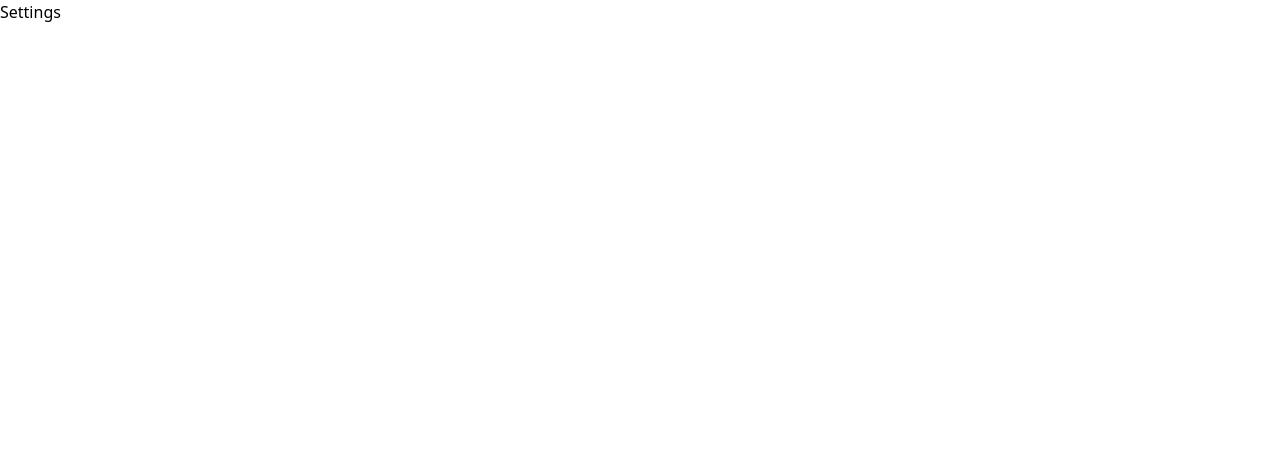
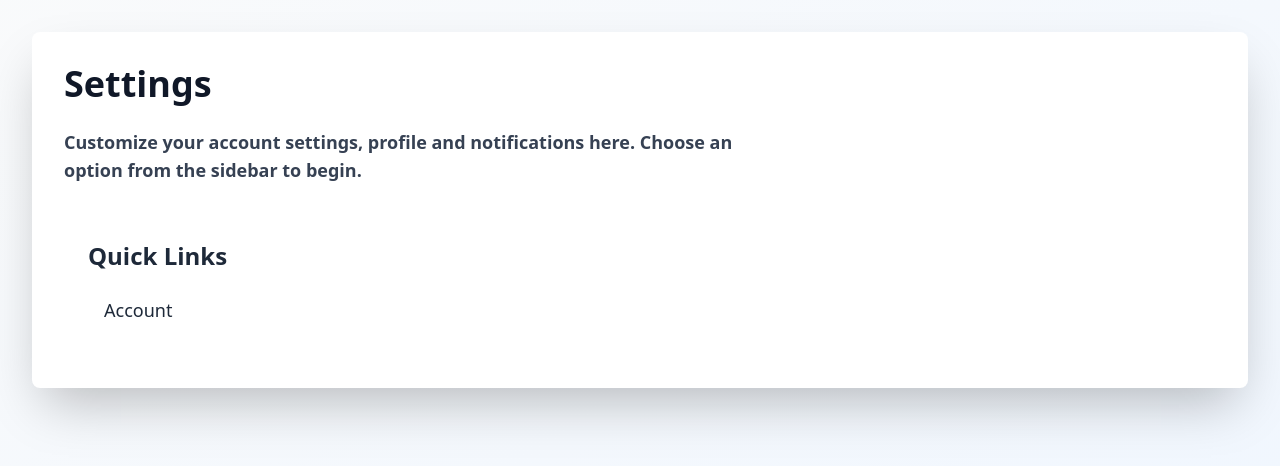
Before and after one commit to mnraza-dev/NextJS_Mastery, a Next.js app in the folder demos/: page /dashboard/analytics/settings in a window 1280 px wide. Shown: the top 466 px of the page. Built offline with nearby package versions, Linux system fonts and the light colour scheme.

Commit message:
Add website traffic surge metrics to Analytics Dashboard

```diff
--- a/demos/src/app/dashboard/analytics/page.tsx
+++ b/demos/src/app/dashboard/analytics/page.tsx
@@ -117,6 +117,19 @@ const Analytics = () => {
                 <p className="text-sm text-gray-500">+$15,000</p>
               </div>
             </li>
+            <li className="flex items-center justify-between bg-white rounded-lg shadow-md p-4">
+              <div>
+                <h3 className="text-lg font-semibold text-pray-700 ">
+                  Website Traffic Surge
+                </h3>
+                <p className="text-sm text-gray-600F">
+                  Traffic increased by 8% on 20-07-2025
+                </p>
+              </div>
+              <div>
+                <p className="text-sm text-gray-500">+200 Visits</p>
+              </div>
+            </li>
           </ul>
         </div>
       </div>
--- a/demos/src/app/dashboard/analytics/settings/page.tsx
+++ b/demos/src/app/dashboard/analytics/settings/page.tsx
@@ -1,9 +1,35 @@
-import React from 'react'
+import Link from "next/link";
+import React from "react";
 
 const Settings = () => {
   return (
-    <div>Settings</div>
-  )
-}
+    <div className="min-h-screen bg-gradient-to-br from-gray-50 to-blue-50  p-8">
+      <div className="max-w-7xl bg-white rounded-lg  shadow-2xl p-8  mx-auto">
+        <h1 className="text-4xl mb-6 font-extrabold text-gray-900">Settings</h1>
+        <p className="mb-8 max-w-2xl text-lg font-semibold text-gray-700">
+          Customize your account settings, profile and notifications here.
+          Choose an option from the sidebar to begin.
+        </p>
+        <div className="flex space-x-12">
+          <div className=" w-1/4 bg-white rounded-lg p-6 space-y-6">
+            <h2 className=" text-2xl font-semibold text-gray-800 mb-4  ">
+              Quick Links
+            </h2>
+            <ul className="space-y-4">
+              <li className="">
+                <Link
+                  href={"/dashboard/settings/account"}
+                  className=" flex items-center text-lg text-gray-800  hover:text-indigo-600 transition-colors py-2 px-4 rounded-md hover:bg-indigo-50"
+                >
+                  <span>Account</span>
+                </Link>
+              </li>
+            </ul>
+          </div>
+        </div>
+      </div>
+    </div>
+  );
+};
 
-export default Settings
+export default Settings;
```
